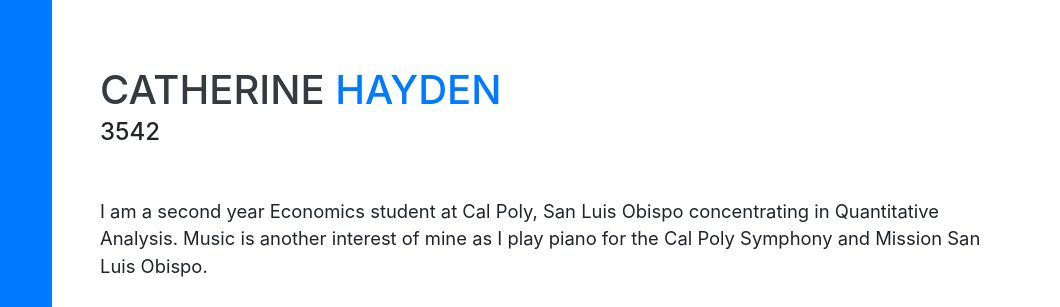
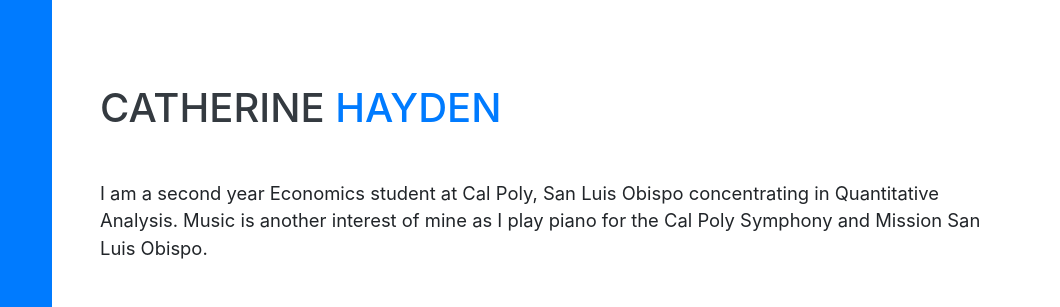
Before and after one commit to chayden1215/chayden1215.github.io, a website with bundled scripts: page index.html in a window 1280 px wide. Shown: the part 175-482 px from the top of the page, 220-1280 px from the left. Built offline with nearby package versions, Linux system fonts and the light colour scheme; a web font is replaced by a local one.

Commit message:
Update index.html

```diff
--- a/index.html
+++ b/index.html
@@ -66,7 +66,7 @@
         <h1 class="mb-0">Catherine
           <span class="text-primary">Hayden</span>
         </h1>
-        <div class="subheading mb-5">3542
+        <div class="subheading mb-5">
           <a href="mailto:name@email.com"></a>
         </div>
         <p class="lead mb-5">I am a second year Economics student at Cal Poly, San Luis Obispo concentrating in Quantitative Analysis.
```
